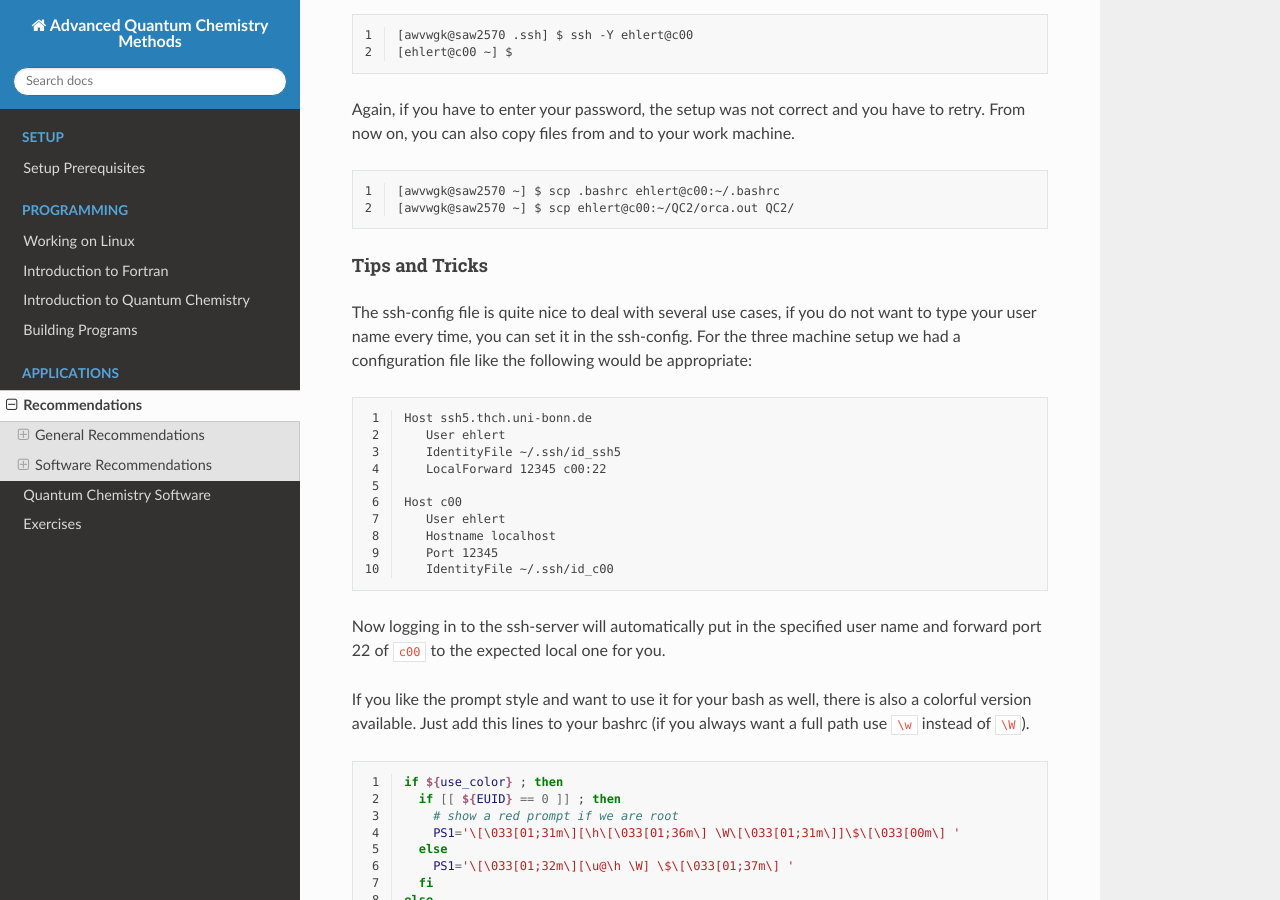
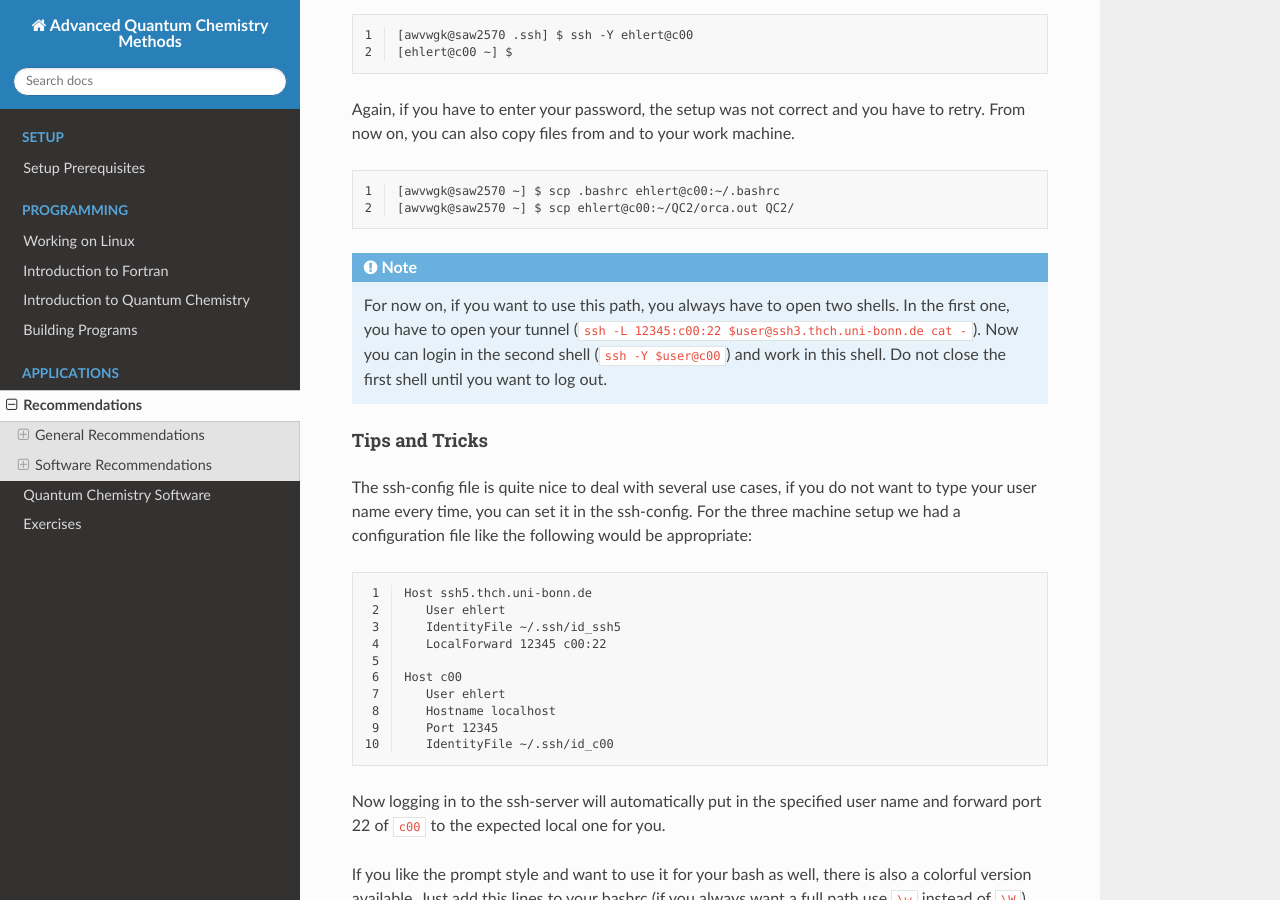
Before and after one commit to grimme-lab/qc2-teaching, a Sphinx documentation site: the page built from doc/recommendations.rst, in a window 1280 px wide and 900 px high, scrolled down 6636 px. Built offline with Sphinx 7.4.7 and the Read the Docs theme 2.0.0, drawn with Linux system fonts in a browser that asks for light colours.

Commit message:
Update recommendations.rst

```diff
--- a/doc/recommendations.rst
+++ b/doc/recommendations.rst
@@ -333,6 +333,12 @@ From now on, you can also copy files from and to your work machine.
    [awvwgk@saw2570 ~] $ scp .bashrc ehlert@c00:~/.bashrc
    [awvwgk@saw2570 ~] $ scp ehlert@c00:~/QC2/orca.out QC2/
 
+.. note::
+
+   For now on, if you want to use this path, you always have to open two shells.
+   In the first one, you have to open your tunnel (``ssh -L 12345:c00:22 $user@ssh3.thch.uni-bonn.de cat -``).
+   Now you can login in the second shell (``ssh -Y $user@c00``) and work in this shell.
+   Do not close the first shell until you want to log out.
 
 Tips and Tricks
 ^^^^^^^^^^^^^^^
```
